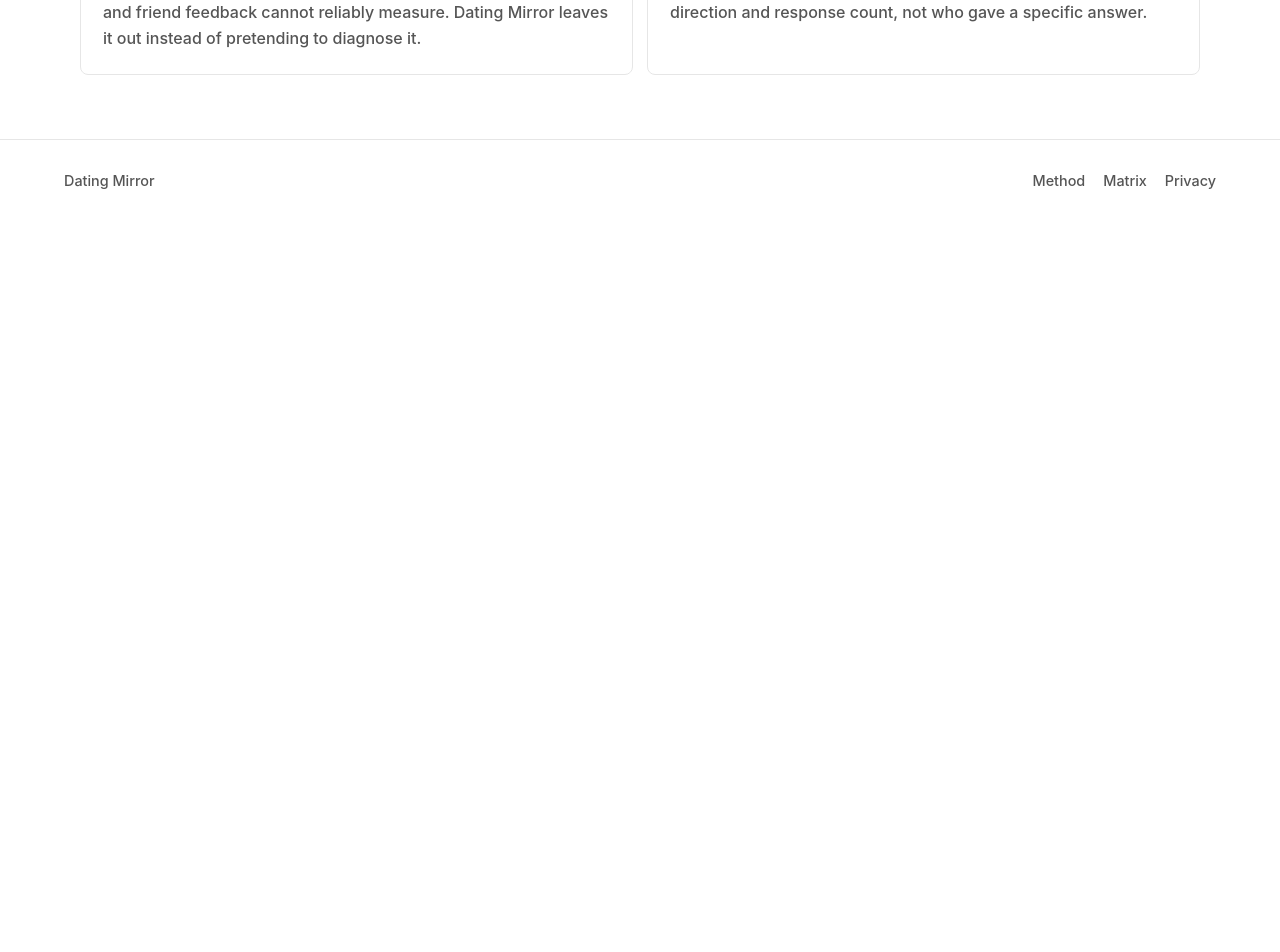
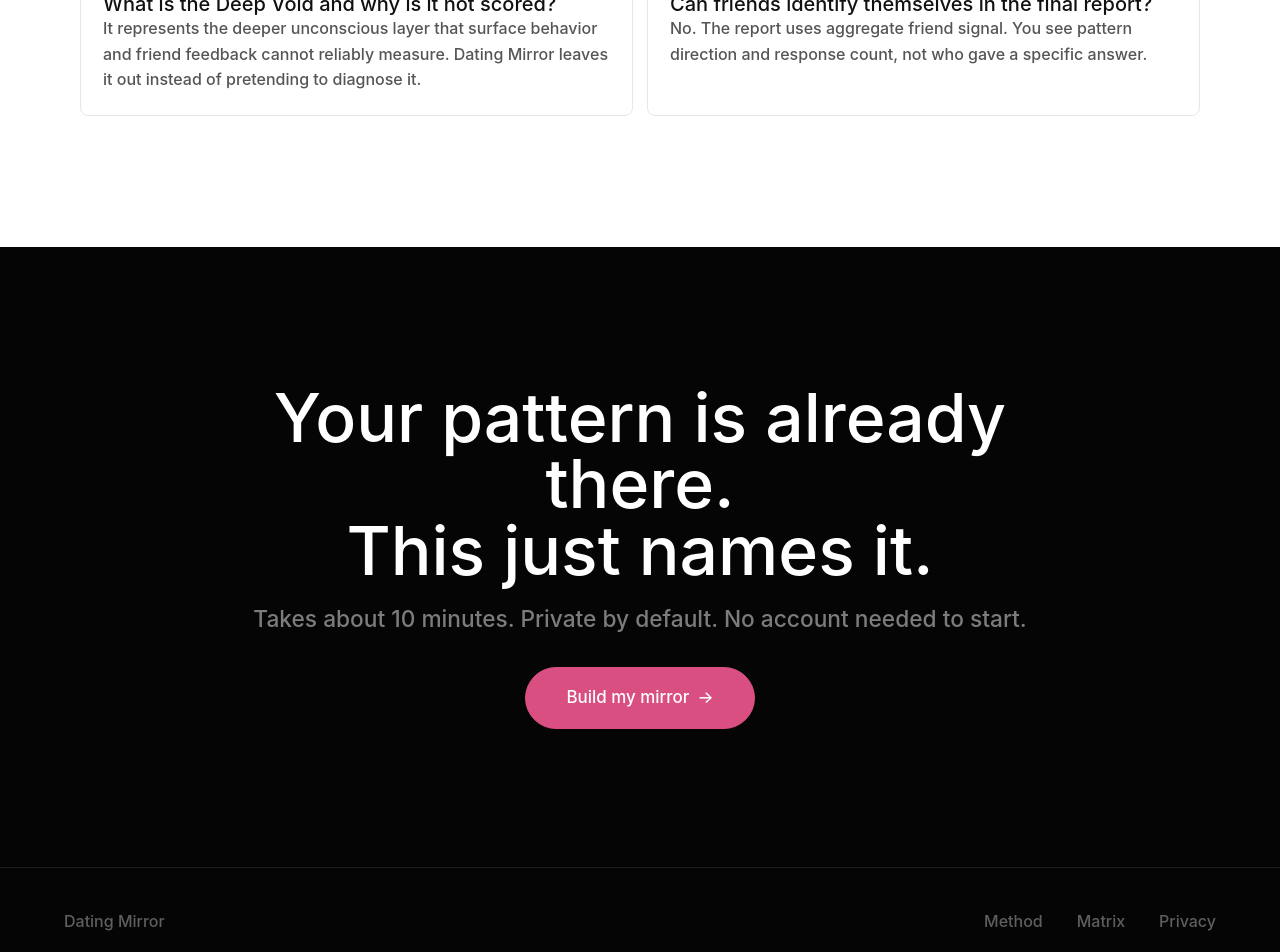
Before and after one commit to snepraj2709/Dating-Mirage, a React (Vite) app: page / in a window 1280 px wide. Shown: the part 3940-4892 px from the top of the page. Before the commit the page ends 4163 px from the top, so only its background shows below. Built offline with nearby package versions, Linux system fonts and the light colour scheme; no server answers.

Commit message:
add Footer section

```diff
--- a/src/App.tsx
+++ b/src/App.tsx
@@ -417,13 +417,35 @@ export default function App() {
       <LandingJohariMatrix />
       <MapAnalysisSection onStart={startMirror} />
       <PrivacyStrip />
-      <footer className="flex min-h-[84px] items-center justify-between gap-[18px] border-t border-border px-[clamp(16px,5vw,64px)] text-[0.9rem] text-muted-foreground max-[620px]:flex-col max-[620px]:items-start max-[620px]:justify-center max-[620px]:py-5">
-        <span>Dating Mirror</span>
-        <nav className="flex flex-wrap gap-[18px] [&_a]:no-underline [&_a:hover]:text-foreground" aria-label="Footer">
-          <a href="#how-it-works">Method</a>
-          <a href="#matrix-breakdown">Matrix</a>
-          <a href="#privacy">Privacy</a>
-        </nav>
+      <footer className="grid min-h-[calc(100svh-72px)] grid-rows-[1fr_auto] bg-[#050505] text-white max-[620px]:min-h-[calc(100svh-64px)]">
+        <div className="grid place-items-center px-[clamp(18px,5vw,64px)] py-[clamp(64px,12vh,132px)] text-center">
+          <div className="grid justify-items-center gap-[clamp(24px,4vh,42px)]">
+            <div className="grid gap-5">
+              <h2 className="mb-0 max-w-[860px] text-[clamp(2.5rem,5.3vw,4.6rem)] font-medium leading-[0.98] tracking-normal text-white max-[620px]:text-[clamp(2.25rem,12vw,3.35rem)]">
+                Your pattern is already there.
+                <br />
+                This just names it.
+              </h2>
+              <p className="mb-0 text-[clamp(1rem,1.8vw,1.42rem)] font-medium leading-[1.4] text-white/48">
+                Takes about 10 minutes. Private by default. No account needed to start.
+              </p>
+            </div>
+            <Button
+              className="min-h-[62px] rounded-full border-[#d94f81] bg-[#d94f81] px-10 text-[1.06rem] text-white hover:border-[#e65d90] hover:bg-[#e65d90] max-[620px]:min-h-[56px] max-[620px]:w-full max-[620px]:max-w-[320px]"
+              onClick={startMirror}
+            >
+              Build my mirror <span aria-hidden="true">&rarr;</span>
+            </Button>
+          </div>
+        </div>
+        <div className="flex min-h-[108px] items-center justify-between gap-[18px] border-t border-white/10 px-[clamp(16px,5vw,64px)] text-[1rem] font-medium text-white/36 max-[620px]:min-h-[120px] max-[620px]:flex-col max-[620px]:items-center max-[620px]:justify-center max-[620px]:py-6">
+          <span>Dating Mirror</span>
+          <nav className="flex flex-wrap justify-center gap-[clamp(18px,3vw,34px)] [&_a]:no-underline [&_a:hover]:text-white" aria-label="Footer">
+            <a href="#how-it-works">Method</a>
+            <a href="#matrix-breakdown">Matrix</a>
+            <a href="#privacy">Privacy</a>
+          </nav>
+        </div>
       </footer>
     </main>
   );
--- a/src/components/PrivacyStrip.tsx
+++ b/src/components/PrivacyStrip.tsx
@@ -22,11 +22,16 @@ const trustItems = [
 
 export function PrivacyStrip() {
   return (
-    <ContentBand className="pt-[72px]" id="privacy">
+    <ContentBand
+      className="grid min-h-[calc(100svh-72px)] content-center pt-[72px] pb-16 max-[620px]:min-h-[calc(100svh-64px)] max-[620px]:content-start max-[620px]:pt-16 max-[620px]:pb-10"
+      id="privacy"
+    >
       <SectionHeading
         centered
+        className="max-w-none [&_h2]:text-[clamp(1.75rem,3vw,2.35rem)] lg:[&_h2]:whitespace-nowrap"
         eyebrow="Privacy and boundaries"
         title="The mirror stays behavioral, scoped, and removable."
+        description={<>Built for trust. Your data is yours &mdash; always.</>}
       />
 
       <div className="grid grid-cols-3 gap-3.5 max-[960px]:grid-cols-1">
```
